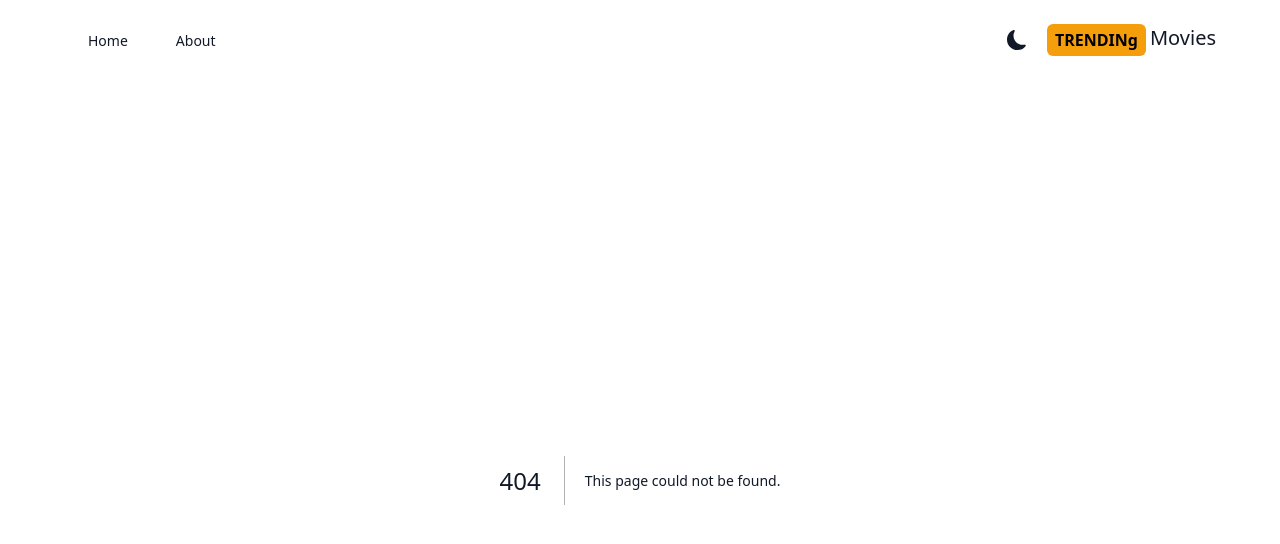
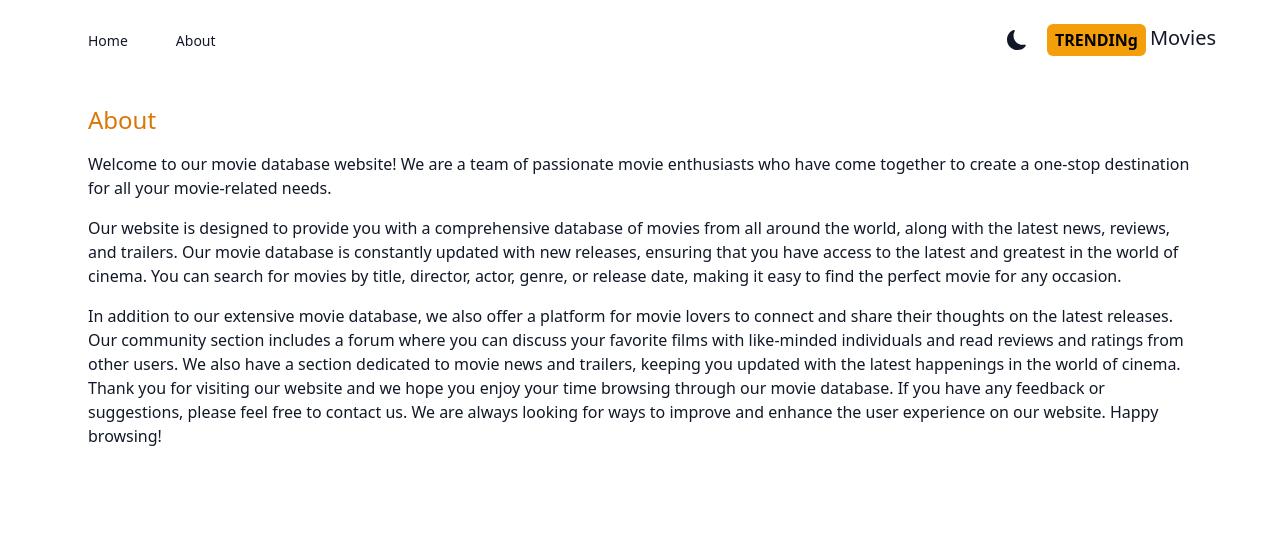
Before and after one commit to jakubfronczyk/trending-movies-app, a Next.js app: page /about in a window 1280 px wide. Before the commit this address had no page. Shown: the top 544 px of the page. Built offline with nearby package versions, Linux system fonts and the light colour scheme.

Commit message:
Added about page

```diff
--- /dev/null
+++ b/src/app/about/page.jsx
@@ -0,0 +1,38 @@
+export default function About() {
+    return (
+        <div className="max-w-6xl mx-auto space-y-4 p-6">
+            <h1 className="text-2xl font-medium text-amber-600">About</h1>
+            <p>
+                Welcome to our movie database website! We are a team of
+                passionate movie enthusiasts who have come together to create a
+                one-stop destination for all your movie-related needs.
+            </p>
+
+            <p>
+                Our website is designed to provide you with a comprehensive
+                database of movies from all around the world, along with the
+                latest news, reviews, and trailers. Our movie database is
+                constantly updated with new releases, ensuring that you have
+                access to the latest and greatest in the world of cinema. You
+                can search for movies by title, director, actor, genre, or
+                release date, making it easy to find the perfect movie for any
+                occasion.
+            </p>
+
+            <p>
+                In addition to our extensive movie database, we also offer a
+                platform for movie lovers to connect and share their thoughts on
+                the latest releases. Our community section includes a forum
+                where you can discuss your favorite films with like-minded
+                individuals and read reviews and ratings from other users. We
+                also have a section dedicated to movie news and trailers,
+                keeping you updated with the latest happenings in the world of
+                cinema. Thank you for visiting our website and we hope you enjoy
+                your time browsing through our movie database. If you have any
+                feedback or suggestions, please feel free to contact us. We are
+                always looking for ways to improve and enhance the user
+                experience on our website. Happy browsing!
+            </p>
+        </div>
+    );
+}
```
